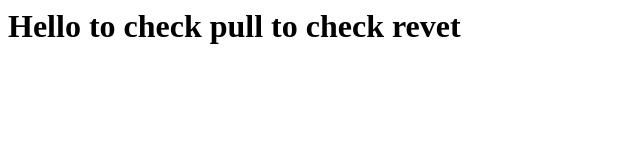
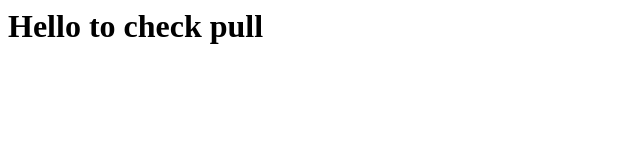
Before and after one commit to swathigbangera/DEMO2, a plain HTML site: page index.html in a window 1280 px wide. Shown: the whole page, without its empty margins (0-640 px from the left). Drawn offline with Linux system fonts and the light colour scheme.

Commit message:
Revert "revert"

```diff
--- a/index.html
+++ b/index.html
@@ -1,5 +1,4 @@
 <h1>
     Hello
     to check pull
-    to check revet
 </h1>
```
